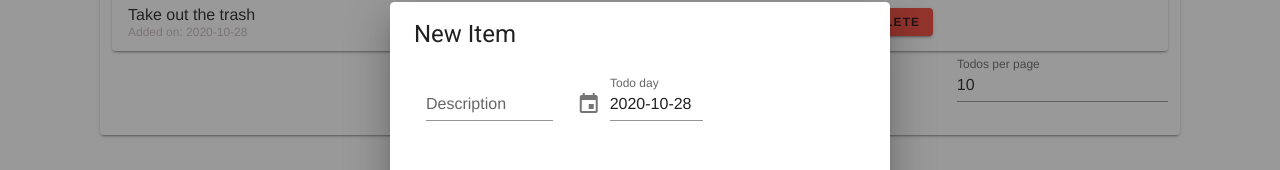
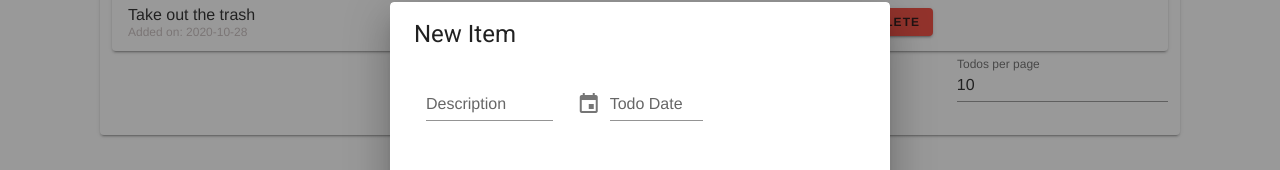
Before and after one commit to ntqhuong/todolist_vuetify, a Vue app: page /#/todolist in a window 1280 px wide. Both pictures are taken after a click on the button "NEW TODO". Shown: the part 286-456 px from the top of the page. Built offline with nearby package versions, Linux system fonts and the light colour scheme.

Commit message:
Update TodoList.vue

```diff
--- a/src/components/TodoList.vue
+++ b/src/components/TodoList.vue
@@ -54,15 +54,15 @@
                         >
                           <template v-slot:activator="{ on, attrs }">
                             <v-text-field
-                              v-model="datePicker"
-                              label="Todo day"
+                              v-model="editedItem.date"
+                              label="Todo Date"
                               prepend-icon="mdi-calendar"
                               readonly
                               v-bind="attrs"
                               v-on="on"
                             ></v-text-field>
                           </template>
-                          <v-date-picker v-model="datePicker" scrollable>
+                          <v-date-picker v-model="editedItem.date" scrollable>
                             <v-spacer></v-spacer>
                             <v-btn text color="primary" @click="modal = false">
                               Cancel
@@ -70,7 +70,7 @@
                             <v-btn
                               text
                               color="primary"
-                              @click="$refs.dialog.save(datePicker)"
+                              @click="$refs.dialog.save(editedItem.date)"
                             >
                               OK
                             </v-btn>
@@ -283,8 +283,6 @@ export default {
     },
 
     save() {
-      this.editItem.date = this.datePicker;
-      console.log(this.editItem.date);
       if (this.editedIndex > -1) {
         Object.assign(this.todos[this.editedIndex], this.editedItem);
       } else {
```
